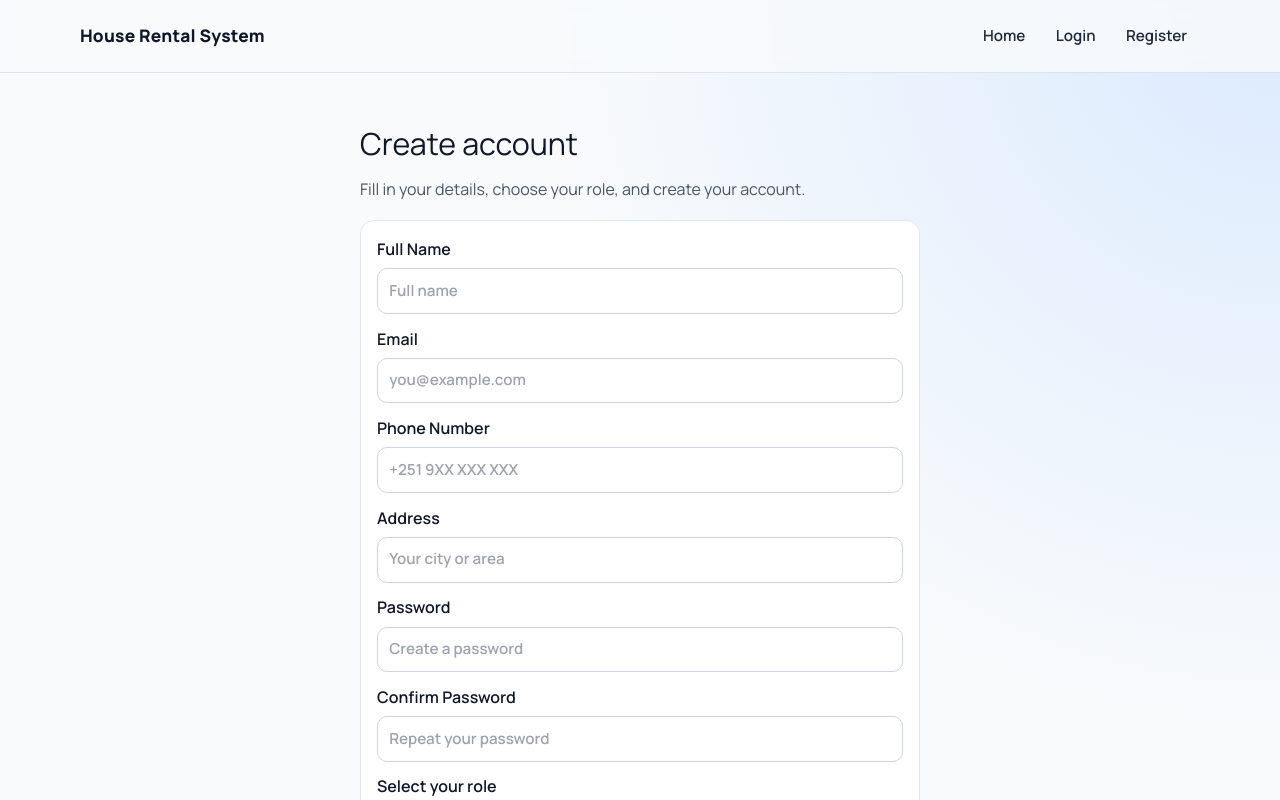
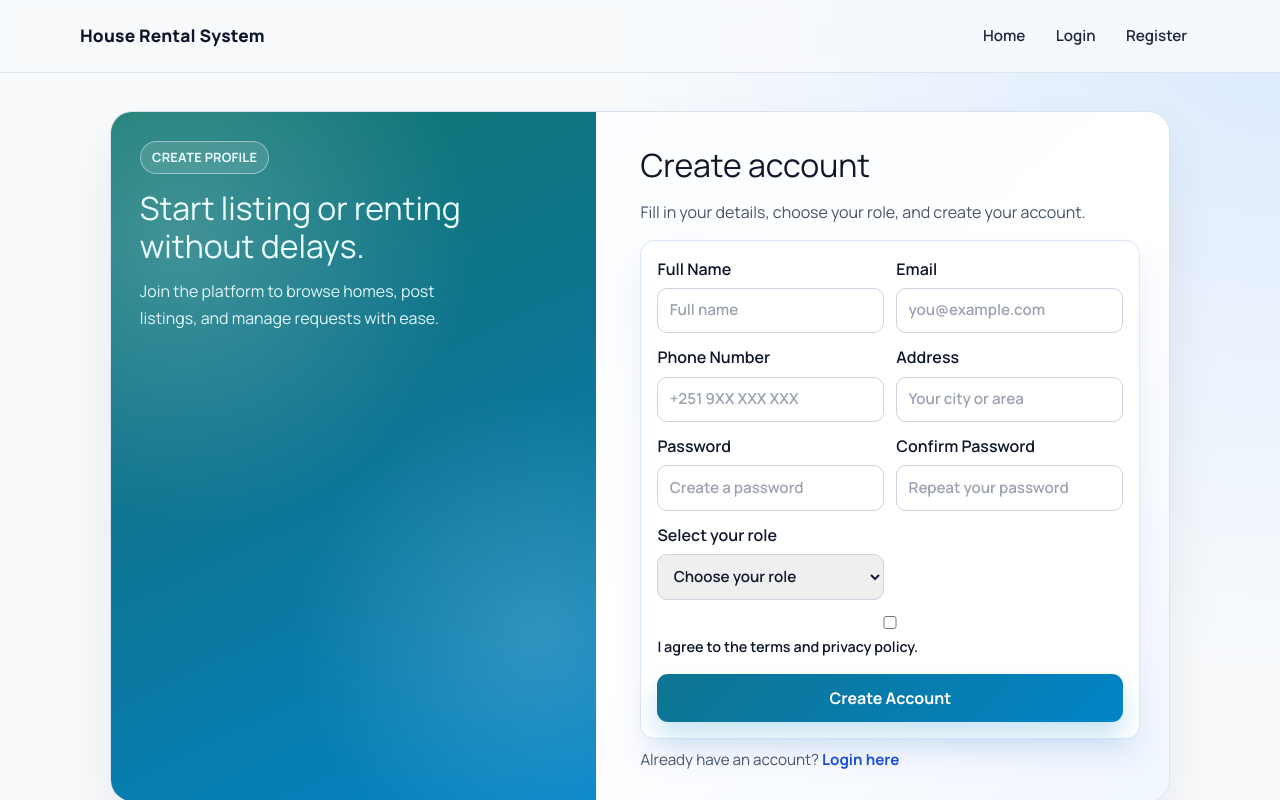
Before and after one commit to samuelabera21/House-Rental-System, a Next.js app: page /register in a window 1280 px wide. Shown: the top 800 px of the page. Built offline with nearby package versions, Linux system fonts and the light colour scheme.

Commit message:
HS-23: redesign login and registration forms for consistent auth UI

```diff
--- a/app/login/LoginClient.jsx
+++ b/app/login/LoginClient.jsx
@@ -56,11 +56,21 @@ export default function LoginClient() {
   };
 
   return (
-    <section className="section-block auth-section">
-      <div className="page-container auth-container">
+    <section className="section-block auth-section login-section">
+      <div className="page-container auth-container login-container">
+        <div className="login-shell">
+          <aside className="login-aside" aria-hidden="true">
+            <span className="login-badge">Welcome back</span>
+            <h2>Find your next home in minutes.</h2>
+            <p>
+              Sign in to manage your saved houses, messages, and rental requests from one place.
+            </p>
+          </aside>
+
+          <div className="login-form-wrap">
             <h1>Login</h1>
             <p>Sign in with your registered email and password.</p>
-        <form className="auth-form" onSubmit={handleSubmit}>
+            <form className="auth-form login-form" onSubmit={handleSubmit}>
               <label>
                 Email
                 <input
@@ -84,9 +94,11 @@ export default function LoginClient() {
               {error ? <p className="auth-error">{error}</p> : null}
               <button type="submit">Login</button>
             </form>
-        <p className="auth-switch">
+            <p className="auth-switch login-switch">
               Don&apos;t have an account? <Link href="/register">Register here</Link>
             </p>
+          </div>
+        </div>
       </div>
     </section>
   );
--- a/app/register/RegisterClient.jsx
+++ b/app/register/RegisterClient.jsx
@@ -94,12 +94,22 @@ export default function RegisterClient() {
   };
 
   return (
-    <section className="section-block auth-section">
-      <div className="page-container auth-container">
+    <section className="section-block auth-section register-section">
+      <div className="page-container auth-container register-container">
+        <div className="register-shell">
+          <aside className="register-aside" aria-hidden="true">
+            <span className="register-badge">Create profile</span>
+            <h2>Start listing or renting without delays.</h2>
+            <p>
+              Join the platform to browse homes, post listings, and manage requests with ease.
+            </p>
+          </aside>
+
+          <div className="register-form-wrap">
             <h1>Create account</h1>
             <p>Fill in your details, choose your role, and create your account.</p>
-        <form className="auth-form" onSubmit={handleSubmit}>
-          <div className="auth-form-grid">
+            <form className="auth-form register-form" onSubmit={handleSubmit}>
+              <div className="auth-form-grid register-grid">
                 <label>
                   Full Name
                   <input
@@ -175,16 +185,18 @@ export default function RegisterClient() {
                   </select>
                 </label>
               </div>
-          <label className="flex items-start gap-2 text-sm font-medium text-slate-700">
-            <input className="mt-1" type="checkbox" required />
+              <label className="register-consent">
+                <input type="checkbox" required />
                 <span>I agree to the terms and privacy policy.</span>
               </label>
               {message ? <p className="auth-error">{message}</p> : null}
               <button type="submit">Create Account</button>
             </form>
-        <p className="auth-switch">
+            <p className="auth-switch register-switch">
               Already have an account? <Link href="/login">Login here</Link>
             </p>
+          </div>
+        </div>
       </div>
     </section>
   );
--- a/styles/globals.css
+++ b/styles/globals.css
@@ -395,6 +395,302 @@ main {
 
 .auth-switch a:hover {
   text-decoration: underline;
+}
+
+.login-section {
+  padding-top: 2.4rem;
+}
+
+.login-container {
+  max-width: 980px;
+}
+
+.login-shell {
+  display: grid;
+  gap: 1rem;
+  border: 1px solid #dbe2ef;
+  border-radius: 22px;
+  background: linear-gradient(140deg, #f8fbff 0%, #ffffff 62%, #f1f7ff 100%);
+  overflow: hidden;
+  box-shadow: 0 26px 50px rgba(15, 23, 42, 0.08);
+  animation: login-rise 420ms ease;
+}
+
+.login-aside {
+  position: relative;
+  padding: 1.45rem;
+  background: linear-gradient(155deg, #1d4ed8 0%, #2563eb 42%, #0ea5e9 100%);
+  color: #eff6ff;
+}
+
+.login-aside::after {
+  content: "";
+  position: absolute;
+  inset: 0;
+  background:
+    radial-gradient(circle at 20% 20%, rgba(255, 255, 255, 0.25), transparent 44%),
+    radial-gradient(circle at 82% 72%, rgba(255, 255, 255, 0.2), transparent 38%);
+  pointer-events: none;
+}
+
+.login-badge {
+  position: relative;
+  z-index: 1;
+  display: inline-flex;
+  align-items: center;
+  border-radius: 999px;
+  border: 1px solid rgba(255, 255, 255, 0.42);
+  background: rgba(255, 255, 255, 0.14);
+  padding: 0.35rem 0.7rem;
+  font-size: 0.8rem;
+  font-weight: 700;
+  letter-spacing: 0.24px;
+  text-transform: uppercase;
+}
+
+.login-aside h2 {
+  position: relative;
+  z-index: 1;
+  margin: 0.95rem 0 0;
+  font-size: clamp(1.45rem, 3.4vw, 2rem);
+  line-height: 1.2;
+  max-width: 16ch;
+}
+
+.login-aside p {
+  position: relative;
+  z-index: 1;
+  margin: 0.8rem 0 0;
+  max-width: 36ch;
+  color: rgba(239, 246, 255, 0.94);
+  line-height: 1.65;
+}
+
+.login-form-wrap {
+  padding: 1.2rem;
+}
+
+.login-form-wrap h1 {
+  margin: 0;
+  font-size: clamp(1.65rem, 3vw, 2rem);
+}
+
+.login-form {
+  margin-top: 1rem;
+  border: 1px solid #dbe7fa;
+  box-shadow: 0 18px 32px rgba(30, 64, 175, 0.08);
+}
+
+.login-form input {
+  transition:
+    border-color 180ms ease,
+    box-shadow 180ms ease,
+    background-color 180ms ease;
+}
+
+.login-form input:focus-visible {
+  outline: none;
+  border-color: #2563eb;
+  box-shadow: 0 0 0 3px rgba(37, 99, 235, 0.15);
+  background: #ffffff;
+}
+
+.login-form button {
+  border-radius: 11px;
+  background: linear-gradient(135deg, #2563eb 0%, #1d4ed8 100%);
+  box-shadow: 0 14px 26px rgba(37, 99, 235, 0.24);
+  transition:
+    transform 160ms ease,
+    box-shadow 180ms ease,
+    filter 180ms ease;
+}
+
+.login-form button:hover {
+  transform: translateY(-1px);
+  box-shadow: 0 18px 30px rgba(29, 78, 216, 0.32);
+  filter: saturate(1.06);
+}
+
+.login-form button:active {
+  transform: translateY(0);
+}
+
+.login-switch {
+  margin-top: 0.9rem;
+}
+
+.register-section {
+  padding-top: 2.4rem;
+}
+
+.register-container {
+  max-width: 1060px;
+}
+
+.register-shell {
+  display: grid;
+  gap: 1rem;
+  border: 1px solid #dbe2ef;
+  border-radius: 22px;
+  background: linear-gradient(140deg, #f8fbff 0%, #ffffff 62%, #f1f7ff 100%);
+  overflow: hidden;
+  box-shadow: 0 26px 50px rgba(15, 23, 42, 0.08);
+  animation: login-rise 420ms ease;
+}
+
+.register-aside {
+  position: relative;
+  padding: 1.45rem;
+  background: linear-gradient(155deg, #0f766e 0%, #0e7490 45%, #0284c7 100%);
+  color: #ecfeff;
+}
+
+.register-aside::after {
+  content: "";
+  position: absolute;
+  inset: 0;
+  background:
+    radial-gradient(circle at 14% 18%, rgba(255, 255, 255, 0.21), transparent 42%),
+    radial-gradient(circle at 88% 76%, rgba(255, 255, 255, 0.17), transparent 36%);
+  pointer-events: none;
+}
+
+.register-badge {
+  position: relative;
+  z-index: 1;
+  display: inline-flex;
+  align-items: center;
+  border-radius: 999px;
+  border: 1px solid rgba(255, 255, 255, 0.42);
+  background: rgba(255, 255, 255, 0.12);
+  padding: 0.35rem 0.7rem;
+  font-size: 0.8rem;
+  font-weight: 700;
+  letter-spacing: 0.24px;
+  text-transform: uppercase;
+}
+
+.register-aside h2 {
+  position: relative;
+  z-index: 1;
+  margin: 0.95rem 0 0;
+  font-size: clamp(1.45rem, 3.4vw, 2rem);
+  line-height: 1.2;
+  max-width: 17ch;
+}
+
+.register-aside p {
+  position: relative;
+  z-index: 1;
+  margin: 0.8rem 0 0;
+  max-width: 36ch;
+  color: rgba(236, 254, 255, 0.94);
+  line-height: 1.65;
+}
+
+.register-form-wrap {
+  padding: 1.2rem;
+}
+
+.register-form-wrap h1 {
+  margin: 0;
+  font-size: clamp(1.65rem, 3vw, 2rem);
+}
+
+.register-form {
+  margin-top: 1rem;
+  border: 1px solid #dbe7fa;
+  box-shadow: 0 18px 32px rgba(30, 64, 175, 0.08);
+}
+
+.register-grid {
+  gap: 0.75rem;
+}
+
+.register-form input,
+.register-form select {
+  transition:
+    border-color 180ms ease,
+    box-shadow 180ms ease,
+    background-color 180ms ease;
+}
+
+.register-form input:focus-visible,
+.register-form select:focus-visible {
+  outline: none;
+  border-color: #0e7490;
+  box-shadow: 0 0 0 3px rgba(14, 116, 144, 0.14);
+  background: #ffffff;
+}
+
+.register-consent {
+  display: flex;
+  align-items: flex-start;
+  gap: 0.55rem;
+  color: #334155;
+  font-size: 0.9rem;
+  font-weight: 600;
+}
+
+.register-consent input {
+  margin-top: 0.22rem;
+}
+
+.register-form button {
+  border-radius: 11px;
+  background: linear-gradient(135deg, #0e7490 0%, #0284c7 100%);
+  box-shadow: 0 14px 26px rgba(2, 132, 199, 0.22);
+  transition:
+    transform 160ms ease,
+    box-shadow 180ms ease,
+    filter 180ms ease;
+}
+
+.register-form button:hover {
+  transform: translateY(-1px);
+  box-shadow: 0 18px 30px rgba(2, 132, 199, 0.3);
+  filter: saturate(1.05);
+}
+
+.register-form button:active {
+  transform: translateY(0);
+}
+
+.register-switch {
+  margin-top: 0.9rem;
+}
+
+@keyframes login-rise {
+  from {
+    opacity: 0;
+    transform: translateY(10px);
+  }
+
+  to {
+    opacity: 1;
+    transform: translateY(0);
+  }
+}
+
+@media (min-width: 900px) {
+  .login-shell {
+    grid-template-columns: 1.02fr 1fr;
+  }
+
+  .register-shell {
+    grid-template-columns: 1fr 1.15fr;
+  }
+
+  .login-aside,
+  .login-form-wrap,
+  .register-aside,
+  .register-form-wrap {
+    padding: 1.8rem;
+  }
+
+  .register-grid {
+    grid-template-columns: repeat(2, minmax(0, 1fr));
+  }
 }
 
 .renter-section {
```
Lines whose indentation alone changed are shown as unchanged.
